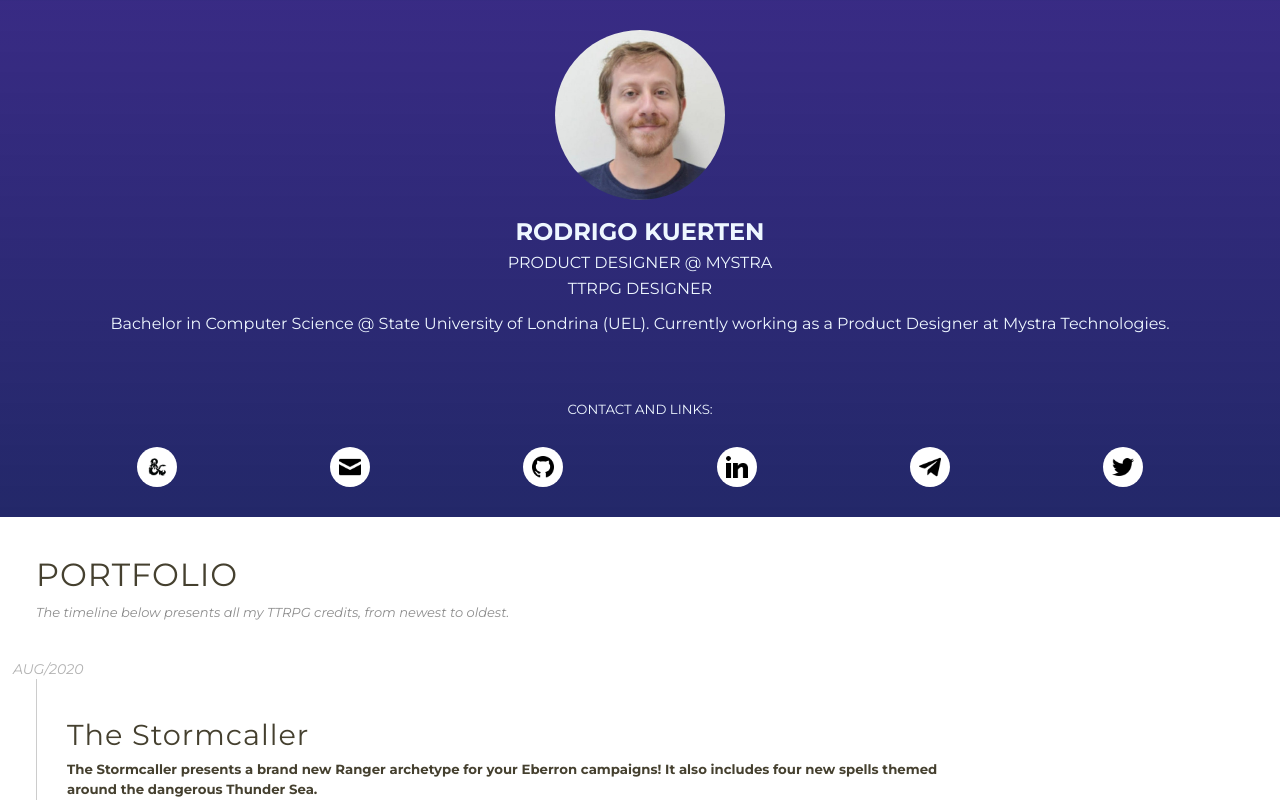
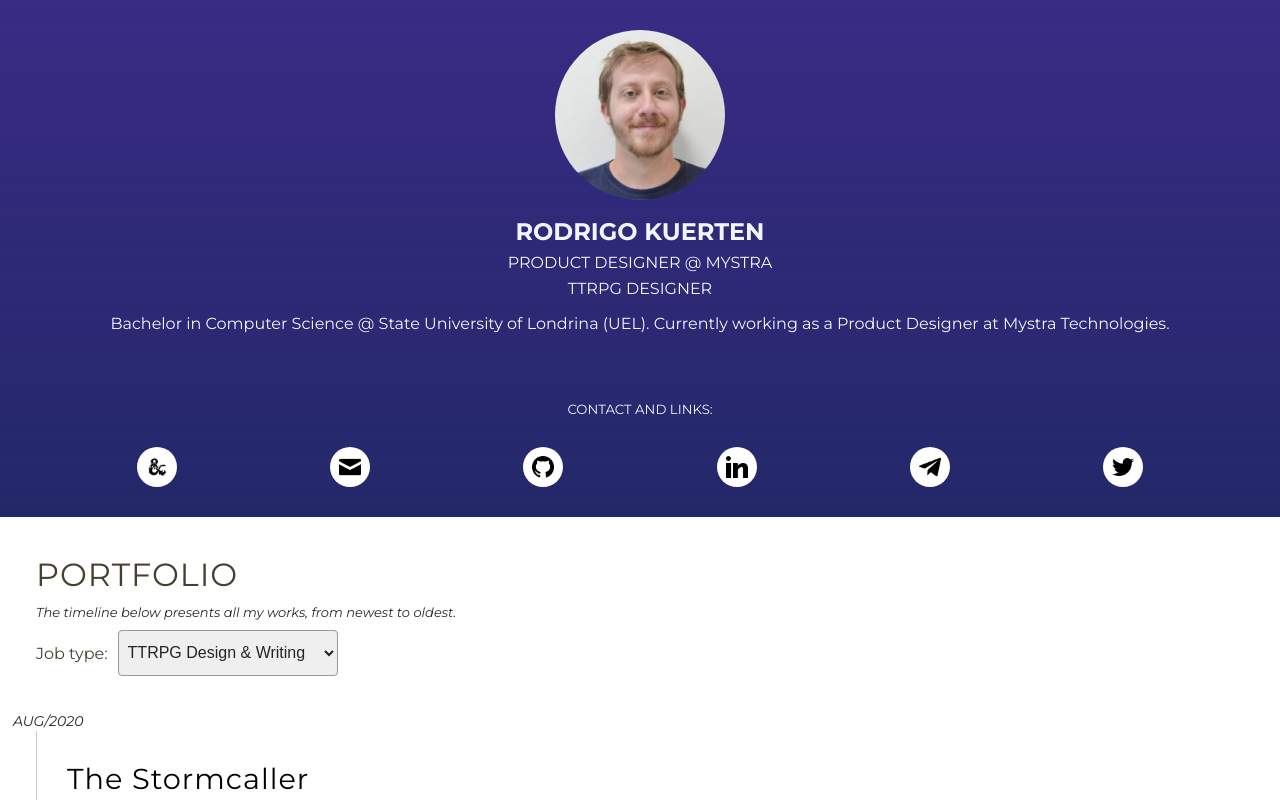
Before and after one commit to RKuerten/Portfolio, a React (Create React App) app: page / in a window 1280 px wide. Shown: the top 800 px of the page. Built offline with nearby package versions, Linux system fonts and the light colour scheme.

Commit message:
Added job type select and a new job

```diff
--- a/src/components/Timeitem/Timeitem.css
+++ b/src/components/Timeitem/Timeitem.css
@@ -28,7 +28,7 @@
 
 .date-show {
   margin: -20px 0;
-  color: rgba(0, 0, 0, 0.3);
+  color: rgba(0, 0, 0, 0.85);
   font-style: italic;
   font-size: 14px;
   text-align: right;
@@ -82,13 +82,20 @@
 }
 
 .job-title {
+  color: #000;
+  text-decoration: none;
   margin: 8px 0;
   font-weight: normal;
   letter-spacing: 1px;
   font-size: 1.8em;
 }
 
+.job-title:hover {
+  text-decoration: underline;
+}
+
 .job-subtitle {
+  font-weight: 500;
   margin: 0;
 }
 
--- a/src/components/Timeitem/Timeitem.js
+++ b/src/components/Timeitem/Timeitem.js
@@ -3,7 +3,7 @@
 
 class Timeitem extends Component {
   render() {
-    let { date, title, description, type, tags, image } = this.props;
+    let { date, title, description, type, tags, image, link } = this.props;
 
     return (
       <li className="section-time-item">
@@ -13,7 +13,14 @@
         <div className="job-area">
           <div className="job-holder">
             <div className="job-info">
-              <h2 className="job-title">{title}</h2>
+              <a
+                className="job-title"
+                href={link}
+                target="_blank"
+                rel="noopener noreferrer"
+              >
+                {title}
+              </a>
               <h5 className="job-subtitle">{description}</h5>
               <div className="job-tags-holder">
                 <p className="job-tags-title">{type}</p>
--- a/src/components/Timeline/Timeline.css
+++ b/src/components/Timeline/Timeline.css
@@ -12,8 +12,27 @@
 }
 
 .timeline-subheading {
-  margin: 10px 0 40px;
+  margin: 10px 0;
   font-size: 13px;
   font-style: italic;
-  color: rgba(0, 0, 0, 0.45);
+  color: rgba(0, 0, 0, 0.85);
 }
+
+.section-timeline select {
+  border-radius: 4px;
+  font-size: 16px;
+  border: 1px solid #999;
+  box-sizing: border-box;
+  height: 46px;
+  line-height: 46px;
+  padding: 0 15px 0 5px;
+  margin: 0px 10px 20px;
+  text-align: left;
+  color: rgba(0, 0, 0, 0.85);
+}
+
+@media (max-width: 425px) {
+  .section-timeline select {
+    margin: 10px 5px 20px 0;
+  }
+}
--- a/src/components/Timeline/Timeline.js
+++ b/src/components/Timeline/Timeline.js
@@ -13,11 +13,9 @@
 import gravenhollow from "./jobImages/gravenhollow.png";
 import stormcaller from "./jobImages/stormcaller.png";
 
-class Timeline extends Component {
-  constructor() {
-    super();
-    this.state = {
-      jobs: [
+import portfolio from "./jobImages/portfolio.png";
+
+const rpgJobs = [
   {
     date: "AUG/2020",
     title: "The Stormcaller",
@@ -109,8 +107,7 @@
       "BEST COPPER SELLER (+50 COPIES SOLD)",
     ],
     image: marksman,
-          link:
-            "https://www.dmsguild.com/product/292992/Tome-of-the-Wild-Marksman",
+    link: "https://www.dmsguild.com/product/292992/Tome-of-the-Wild-Marksman",
     type: "Content tags:",
   },
   {
@@ -147,37 +144,64 @@
     title: "The Half-Giants",
     desc:
       "A new race for the fifth edition of Dungeons & Dragons! Includes six sub-races and seven racial feats.",
-          tags: [
-            "D&D 5E",
-            "RACE",
-            "FEATS",
-            "BEST SILVER SELLER (+100 COPIES SOLD)",
-          ],
+    tags: ["D&D 5E", "RACE", "FEATS", "BEST SILVER SELLER (+100 COPIES SOLD)"],
     image: halfgiants,
     link: "https://www.dmsguild.com/product/254961/The-HalfGiants",
     type: "Content tags:",
   },
-      ],
+];
+
+const uxJobs = [
+  {
+    date: "MAR/2021",
+    title: "Portfolio",
+    desc:
+      "My own portfolio, designed with React. Includes my TTRPG work credits and all my UX/UI Design contributions. Deployed from Github with Netlify.",
+    tags: ["REACT", "CSS", "JAVASCRIPT", "NETLIFY"],
+    image: portfolio,
+    link: "https://rodrigokuerten.com.br",
+    type: "Technologies used:",
+  },
+];
+
+class Timeline extends Component {
+  constructor() {
+    super();
+    this.state = {
+      type: "rpg",
     };
+    this.handleChange = this.handleChange.bind(this);
+  }
+
+  handleChange(event) {
+    this.setState({ type: event.target.value });
   }
 
   render() {
-    const jobs = this.state.jobs;
+    let { type } = this.state;
+    const jobs = type === "rpg" ? rpgJobs : uxJobs;
+
     return (
       <div className="section-timeline">
         <h1 className="timeline-heading">Portfolio</h1>
         <p className="timeline-subheading">
-          The timeline below presents all my TTRPG credits, from newest to oldest.
+          The timeline below presents all my works, from newest to oldest.
         </p>
+        <label>Job type:</label>
+        <select value={type} onChange={this.handleChange}>
+          <option value="rpg">TTRPG Design &amp; Writing</option>
+          <option value="ux">UX/UI Design</option>
+        </select>
         <ul>
           {jobs.map((item, index) => (
             <Timeitem
               key={index}
+              date={item.date}
+              description={item.desc}
+              image={item.image}
+              link={item.link}
+              tags={item.tags}
               title={item.title}
-              description={item.desc}
-              date={item.date}
-              tags={item.tags}
-              image={item.image}
               type={item.type}
             />
           ))}
```
Also changed, not shown: src/components/Timeline/jobImages/portfolio.png (added). Lines whose indentation alone changed are shown as unchanged.
